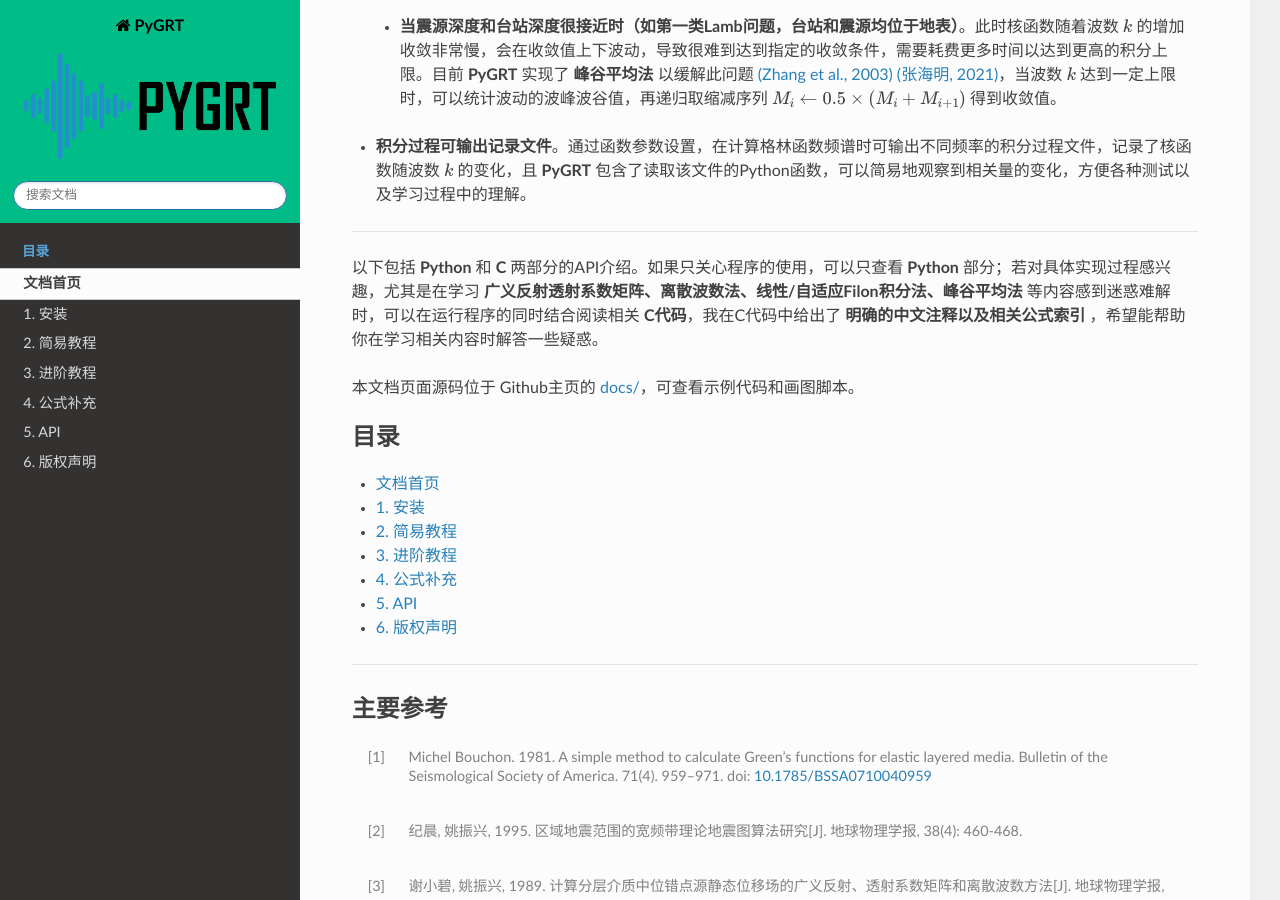
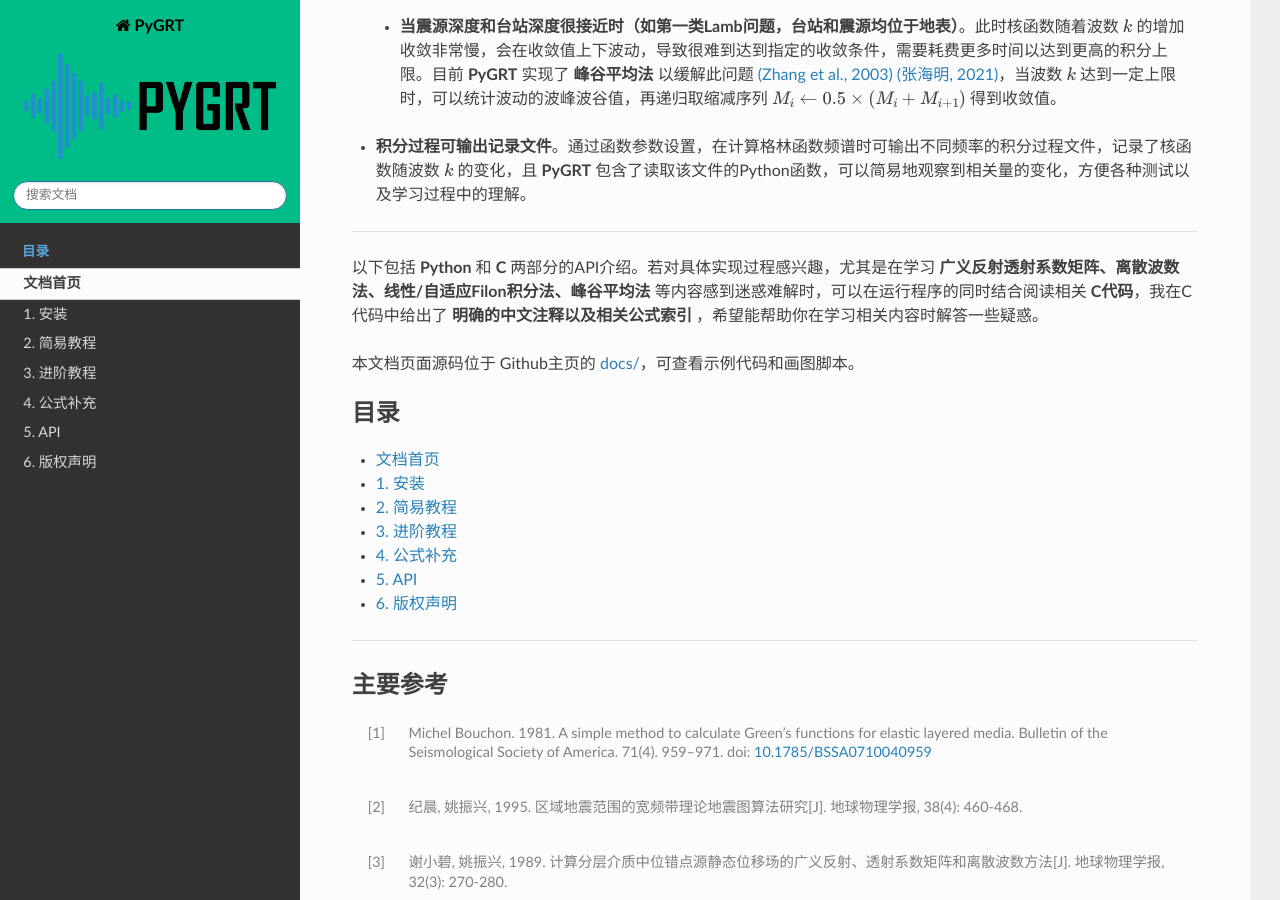
Before and after one commit to Dengda98/PyGRT, a Sphinx documentation site: the page built from docs/source/index.rst, in a window 1280 px wide and 900 px high, scrolled down 1071 px. Built offline with Sphinx 7.4.7 and the Read the Docs theme 3.1.0, drawn with Linux system fonts in a browser that asks for light colours; pages that are not in the unit, such as notebooks, are missing from menus; comment, search, counter and statistics services are not loaded; the version number is read from the project's files by our own code.

Commit message:
DOC: update

```diff
--- a/docs/source/index.rst
+++ b/docs/source/index.rst
@@ -56,7 +56,7 @@
 --------------------------------------------------------------------------
 
 
-以下包括 **Python** 和 **C** 两部分的API介绍。如果只关心程序的使用，可以只查看 **Python** 部分；若对具体实现过程感兴趣，尤其是在学习 **广义反射透射系数矩阵、离散波数法、线性/自适应Filon积分法、峰谷平均法** 等内容感到迷惑难解时，可以在运行程序的同时结合阅读相关 **C代码**，我在C代码中给出了 **明确的中文注释以及相关公式索引** ，希望能帮助你在学习相关内容时解答一些疑惑。
+以下包括 **Python** 和 **C** 两部分的API介绍。若对具体实现过程感兴趣，尤其是在学习 **广义反射透射系数矩阵、离散波数法、线性/自适应Filon积分法、峰谷平均法** 等内容感到迷惑难解时，可以在运行程序的同时结合阅读相关 **C代码**，我在C代码中给出了 **明确的中文注释以及相关公式索引** ，希望能帮助你在学习相关内容时解答一些疑惑。
 
 本文档页面源码位于 Github主页的 `docs/ <https://github.com/Dengda98/PyGRT/tree/main/docs/source>`_，可查看示例代码和画图脚本。
 
```
